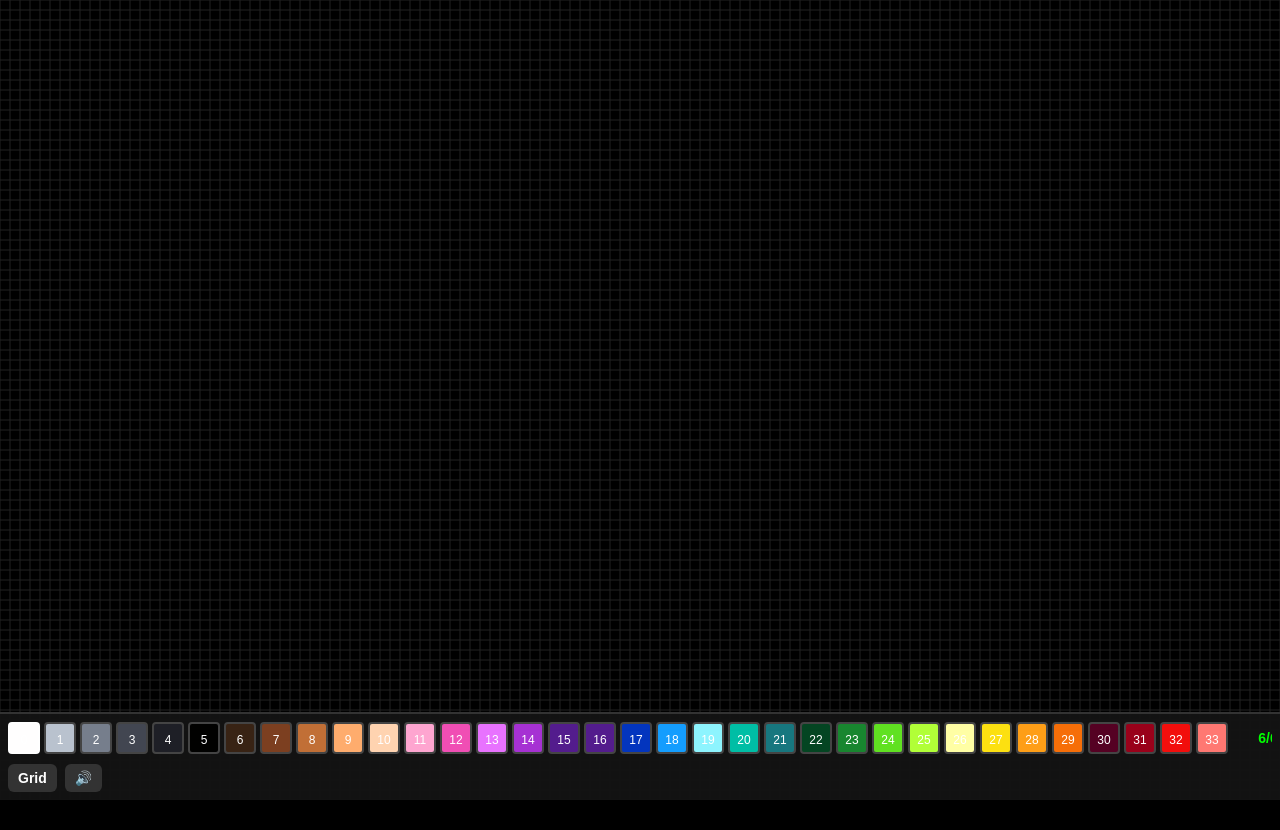
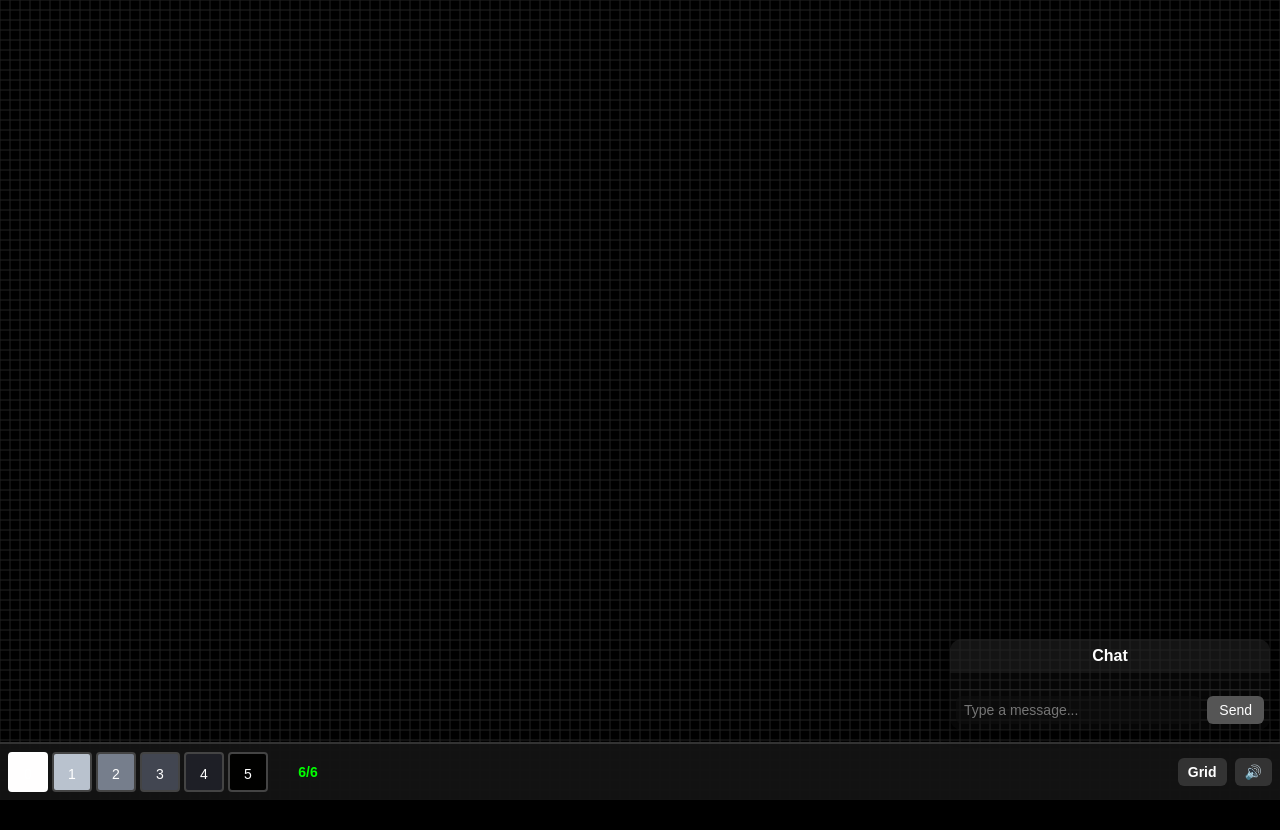
Before and after one commit to wiee182/pixel-place, a website: page public/index.html in a window 1280 px wide. After the commit the page ends 800 px from the top, so only its background shows below. Drawn offline with Linux system fonts and the light colour scheme.

Commit message:
Rewrite pixel canvas project

```diff
--- a/public/index.html
+++ b/public/index.html
@@ -13,8 +13,8 @@
   </div>
 
   <!-- Floating Chat -->
-  <div id="chat-popup" class="hidden">
-    <div class="chat-header"><span>Chat</span></div>
+  <div id="chat-popup">
+    <div class="chat-header"><span id="chat-toggle">Chat</span></div>
     <div id="chat-feed"></div>
     <div class="chat-input">
       <input type="text" id="chat-message" placeholder="Type a message...">
--- a/public/script.js
+++ b/public/script.js
@@ -21,11 +21,6 @@ const chunks = new Map();
 // ===== Palette & Points =====
 const colors = [
   "#fffefe","#b9c2ce","#767e8c","#424651","#1e1f26","#010100",
-  "#382314","#7c3f20","#c16f36","#feac6d","#ffd3b0","#fea5d0",
-  "#f04eb4","#e872ff","#a631d3","#531c8d","#531c8d","#0335be",
-  "#149dfe","#8df4fe","#00bea5","#17777f","#044522","#18862f",
-  "#60e121","#b1ff37","#fffea4","#fce011","#fe9e17","#f66e08",
-  "#550123","#99011a","#f20e0c","#ff7872"
 ];
 
 const paletteDiv = document.getElementById("palette");
@@ -36,6 +31,7 @@ const chatInput = document.getElementById("chat-message");
 const sendBtn = document.getElementById("send-message");
 const pointsDisplay = document.getElementById("points-display");
 const toggleSoundBtn = document.getElementById("toggle-sound");
+const chatToggle = document.getElementById("chat-toggle");
 
 let userPoints = 6;
 let lastActionTime = Date.now();
@@ -118,6 +114,7 @@ function handleIncomingPixel(p){
   const idx = chunk.findIndex(px=>px.x===p.x && px.y===p.y);
   if(idx>=0) chunk[idx]=p; else chunk.push(p);
 
+  // Pixel pop animation
   ctx.save();
   ctx.translate(offsetX, offsetY);
   ctx.scale(scale, scale);
@@ -134,7 +131,7 @@ colors.forEach((c,i)=>{
   sw.style.background=c;
   sw.dataset.color=c;
   sw.textContent=i;
-  sw.addEventListener("click",()=>{
+  sw.addEventListener("click", ()=>{
     document.querySelectorAll(".color-swatch").forEach(s=>s.classList.remove("selected"));
     sw.classList.add("selected");
     currentColor=c;
@@ -166,6 +163,8 @@ canvas.addEventListener("wheel", e=>{
   zoomAt(mx,my,e.deltaY<0?1.1:0.9);
   drawGrid();
 });
+
+// Pan
 canvas.addEventListener("mousedown", e=>{isDragging=true; dragStartX=e.clientX-offsetX; dragStartY=e.clientY-offsetY;});
 canvas.addEventListener("mousemove", e=>{if(isDragging){offsetX=e.clientX-dragStartX; offsetY=e.clientY-dragStartY; drawGrid();}});
 canvas.addEventListener("mouseup", ()=>{isDragging=false;});
@@ -206,9 +205,10 @@ function sendMessage(){
   chatInput.value='';
 }
 
-// ===== Show/Hide Chat via "Chat" label =====
-const chatLabel = document.querySelector(".chat-header span");
-chatLabel.addEventListener("click",()=>{ chatPopup.classList.toggle("hidden"); });
+// ===== Chat toggle =====
+chatToggle.addEventListener("click", ()=>{
+  chatPopup.classList.toggle("hidden");
+});
 
 // ===== Toggle Sound =====
 toggleSoundBtn.addEventListener("click",()=>{soundEnabled=!soundEnabled; toggleSoundBtn.textContent=soundEnabled?"🔊":"🔇";});
@@ -216,11 +216,7 @@ toggleSoundBtn.addEventListener("click",()=>{soundEnabled=!soundEnabled; toggleS
 // ===== Points Display =====
 function updatePointsDisplay(){
   if(userPoints>0){ pointsDisplay.style.color="#0f0"; pointsDisplay.textContent=`${userPoints}/6`; }
-  else{
-    const now=Date.now();
-    const timeLeft=Math.max(0,Math.ceil((20000-(now-lastActionTime))/1000));
-    pointsDisplay.style.color="#f00"; pointsDisplay.textContent=`0/6 ${timeLeft}s`;
-  }
+  else{ const now=Date.now(); const timeLeft=Math.max(0,Math.ceil((20000-(now-lastActionTime))/1000)); pointsDisplay.style.color="#f00"; pointsDisplay.textContent=`0/6 ${timeLeft}s`; }
 }
 setInterval(updatePointsDisplay,1000);
 setInterval(()=>{
--- a/public/style.css
+++ b/public/style.css
@@ -18,8 +18,8 @@ body, html { height:100%; overflow:hidden; font-family:Arial,sans-serif; backgro
 
 /* Palette container */
 #palette-container { display:flex; align-items:center; gap:10px; overflow-x:auto; overflow-y:hidden; }
-#palette { display:flex; gap:4px; }
-.color-swatch { width:32px; height:32px; border:2px solid #444; border-radius:4px; cursor:pointer; text-align:center; line-height:32px; font-size:12px; color:#fff; user-select:none; flex-shrink:0; }
+#palette { display:flex; gap:4px; min-width:0; flex-wrap:nowrap; overflow-x:auto; overflow-y:hidden; }
+.color-swatch { width:40px; height:40px; border:2px solid #444; border-radius:4px; cursor:pointer; text-align:center; line-height:40px; font-size:14px; color:#fff; user-select:none; flex-shrink:0; }
 .color-swatch.selected { border:2px solid #fff; }
 
 /* Points display */
```
